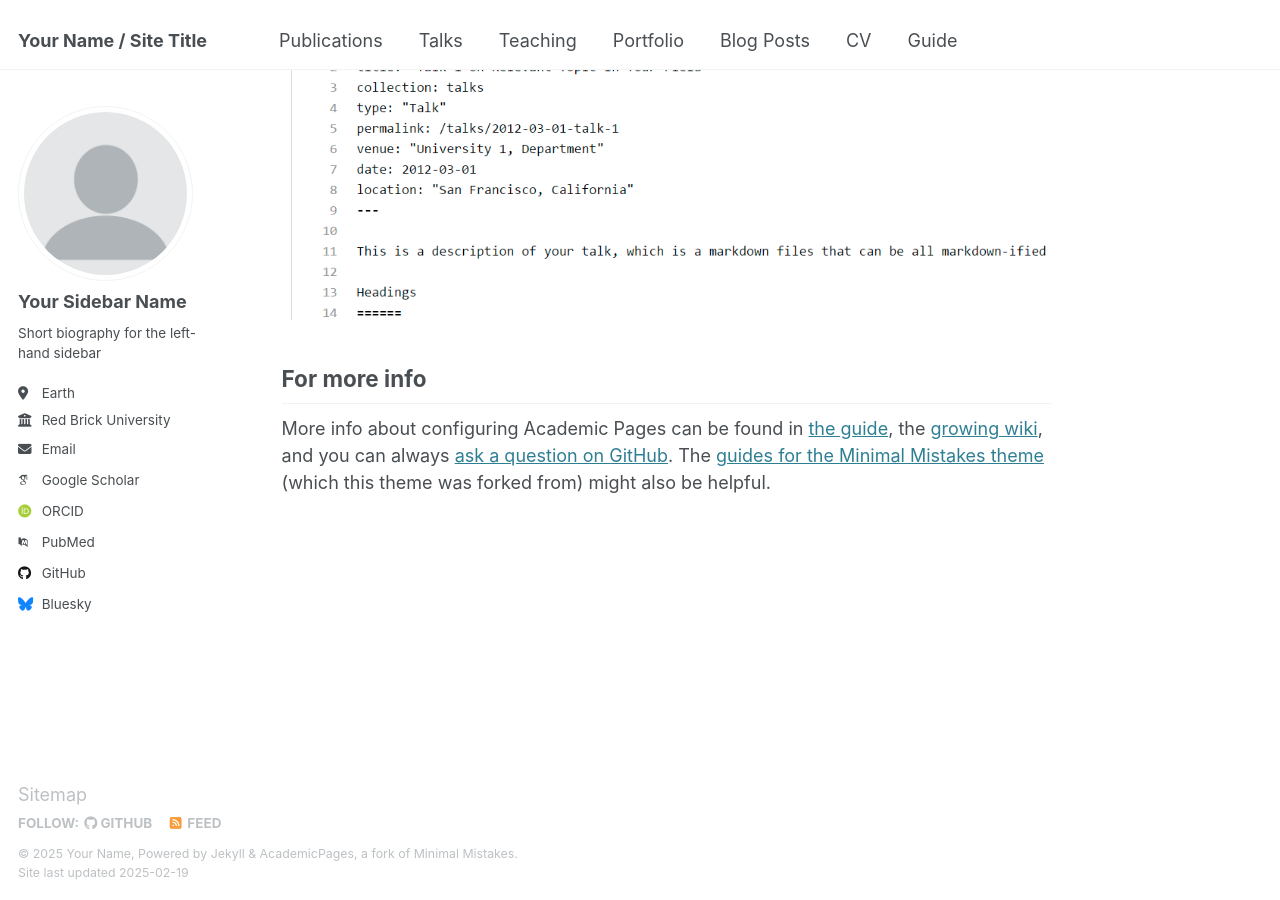
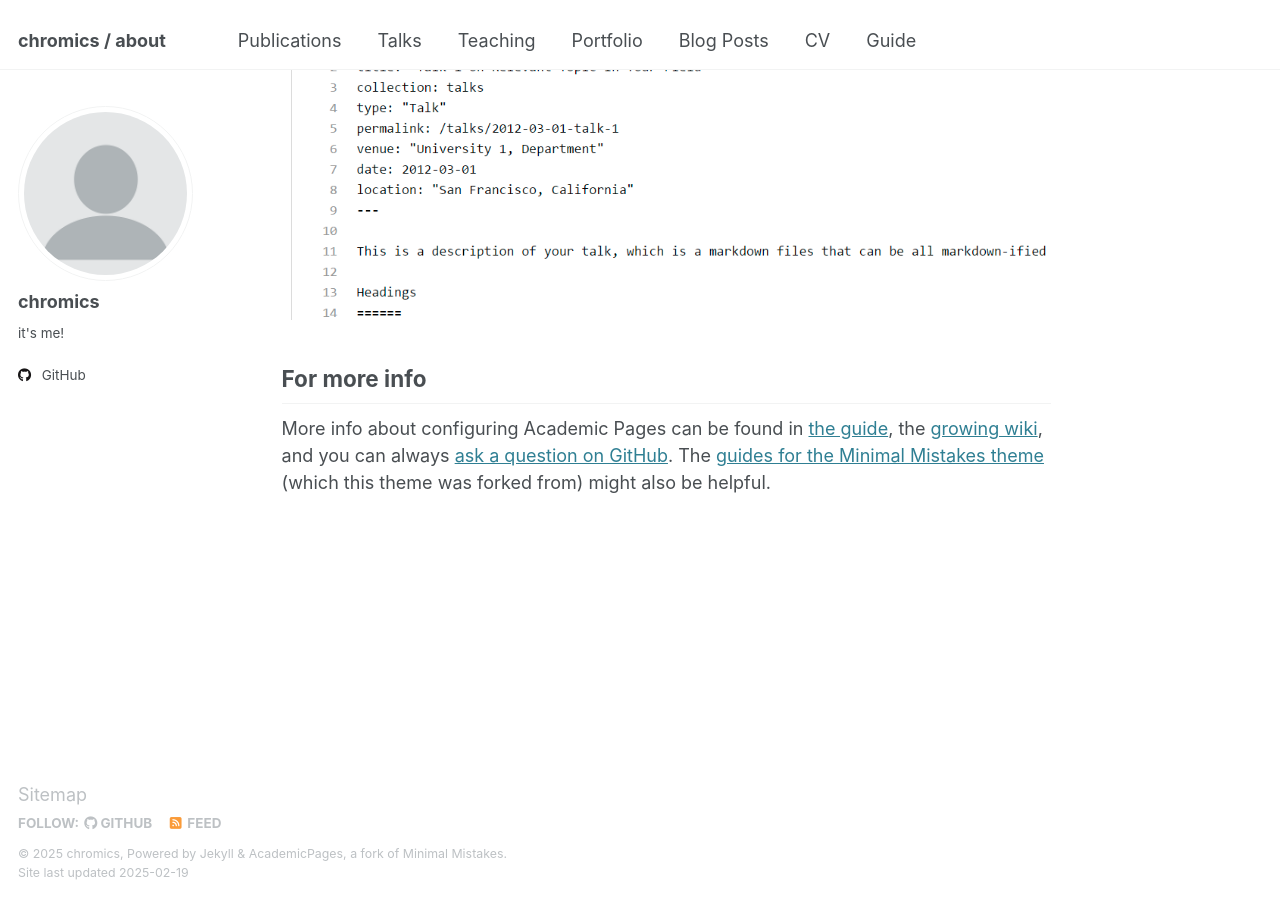
Before and after one commit to chromics/chromics.github.io, a Jekyll site: the page built from _pages/about.md, in a window 1280 px wide and 900 px high, scrolled down 2642 px. Built offline with Jekyll 4.4.1, drawn with Linux system fonts in a browser that asks for light colours; some web fonts are replaced.

Commit message:
updated elements

```diff
--- a/_config.yml
+++ b/_config.yml
@@ -9,9 +9,9 @@
 # Basic Site Settings
 locale                   : "en-US"
 site_theme               : "default"
-title                    : "Your Name / Site Title"
+title                    : "chromics / about"
 title_separator          : "-"
-name                     : &name "Your Name"
+name                     : &name "chromics"
 description              : &description "personal description"
 url                      : https://chromics.github.io # the base hostname & protocol for your site e.g. "https://[your GitHub username].github.io"
 baseurl                  : "" # the subpath of your site, e.g. "/blog"
@@ -23,21 +23,21 @@ repository               : "chromics/chromics.github.io"
 author:
   # Biographic information
   avatar           : "profile.png"
-  name             : "Your Sidebar Name"
+  name             : "chromics"
   pronouns         : # example: "she/her"
-  bio              : "Short biography for the left-hand sidebar"
-  location         : "Earth"
-  employer         : "Red Brick University"
+  bio              : "it's me!"
+  location         : # insert ig
+  employer         : # insert ig
   uri              : # URL
-  email            : "none@example.org"
+  email            : # insert ig
 
   # Academic websites
   arxiv            : # URL - Update with the correct link to your profile
-  googlescholar    : "https://scholar.google.com/citations?user=PS_CX0AAAAAJ"
+  googlescholar    : # insert ig
   impactstory      : # URL
-  orcid            : "http://orcid.org/yourorcidurl"
+  orcid            : # insert ig
   semantic         : # URL
-  pubmed           : "https://www.ncbi.nlm.nih.gov/pubmed/?term=john+snow"
+  pubmed           : # insert ig
   researchgate     : # URL
   scopus           : # URL
 
@@ -50,7 +50,7 @@ author:
   stackoverflow    : # User number or user number and name (i.e., use "1" or "1/jeff-atwood")
 
   # Social media
-  bluesky          : "bsky.app" # Replace this with you Bluesky username
+  bluesky          : # Replace this with you Bluesky username
   facebook         : # Username
   flickr           : # Username
   foursquare       : # Username
```
